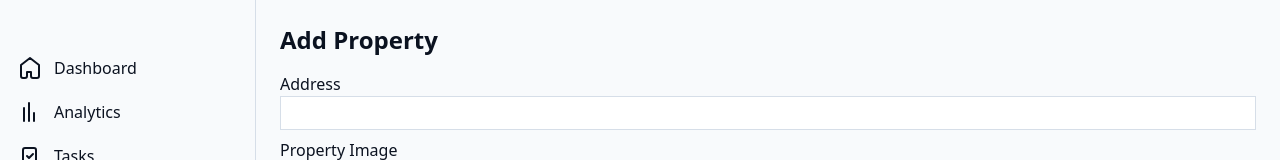
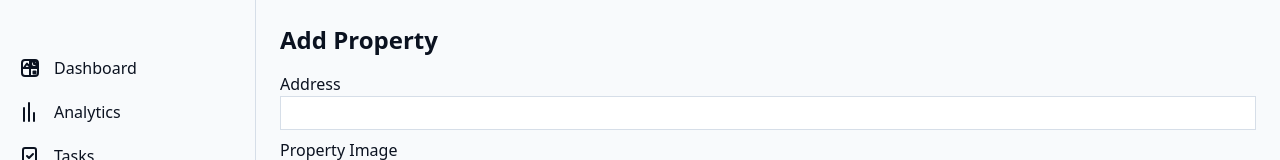
Before and after one commit to clin23/PropTechTest, a Next.js app: page /properties/new in a window 1280 px wide. Shown: the top 160 px of the page. Built offline with nearby package versions, Linux system fonts and the light colour scheme; no server answers.

Commit message:
Update dashboard sidebar icon

```diff
--- a/components/Sidebar.tsx
+++ b/components/Sidebar.tsx
@@ -27,12 +27,30 @@ export default function Sidebar() {
           viewBox="0 0 24 24"
           stroke="currentColor"
         >
+          <rect
+            x={4}
+            y={4}
+            width={16}
+            height={16}
+            rx={3}
+            strokeWidth={2}
+          />
+          <line x1={12} y1={4} x2={12} y2={20} strokeWidth={2} />
+          <line x1={4} y1={12} x2={20} y2={12} strokeWidth={2} />
           <path
+            d="M6.5 11 L9 7.5 10.8 9.8 12 8.5"
             strokeLinecap="round"
             strokeLinejoin="round"
             strokeWidth={2}
-            d="M3 9l9-7 9 7v11a2 2 0 01-2 2h-4a2 2 0 01-2-2v-4H9v4a2 2 0 01-2 2H5a2 2 0 01-2-2z"
           />
+          <circle cx={16} cy={8} r={3} strokeWidth={2} />
+          <path
+            d="M16 5v3h3"
+            strokeLinecap="round"
+            strokeLinejoin="round"
+            strokeWidth={2}
+          />
+          <rect x={14.5} y={14.5} width={4} height={4} rx={1} strokeWidth={0} fill="currentColor" />
         </svg>
       ),
     },
```
